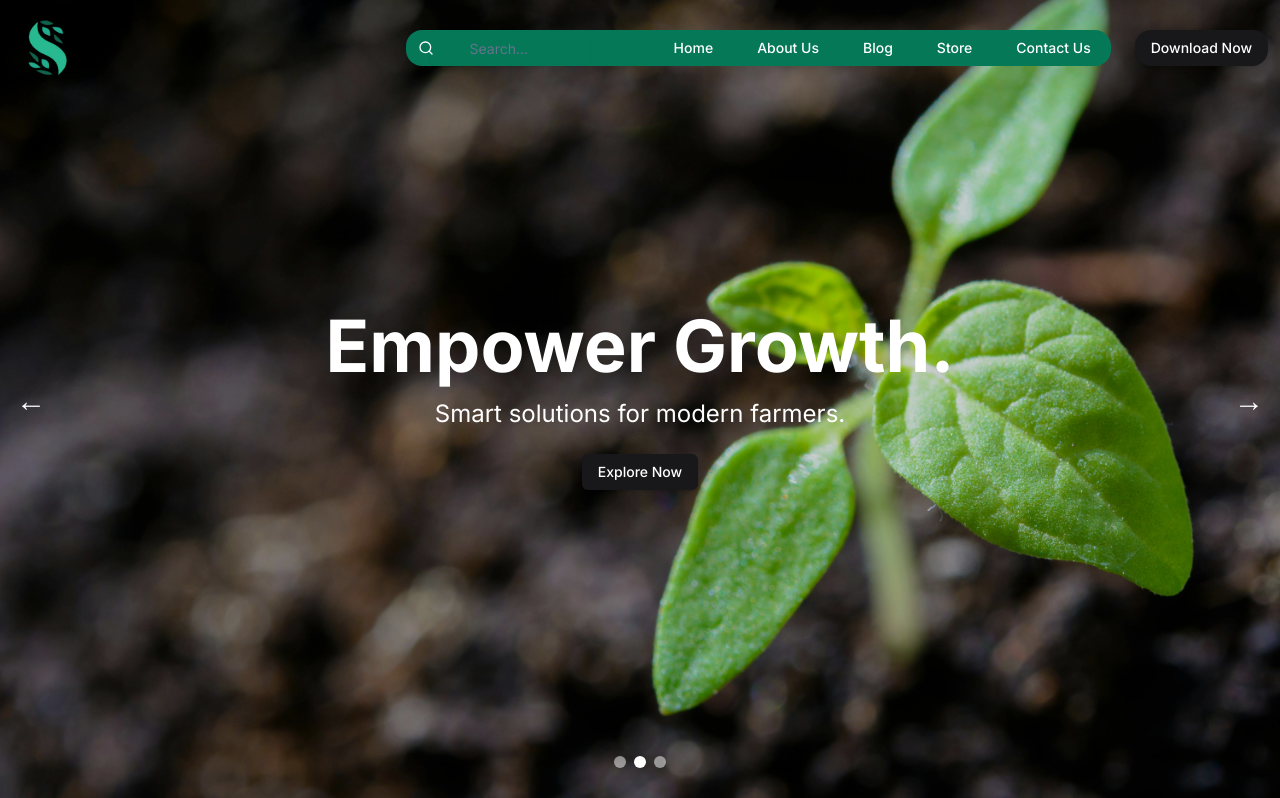
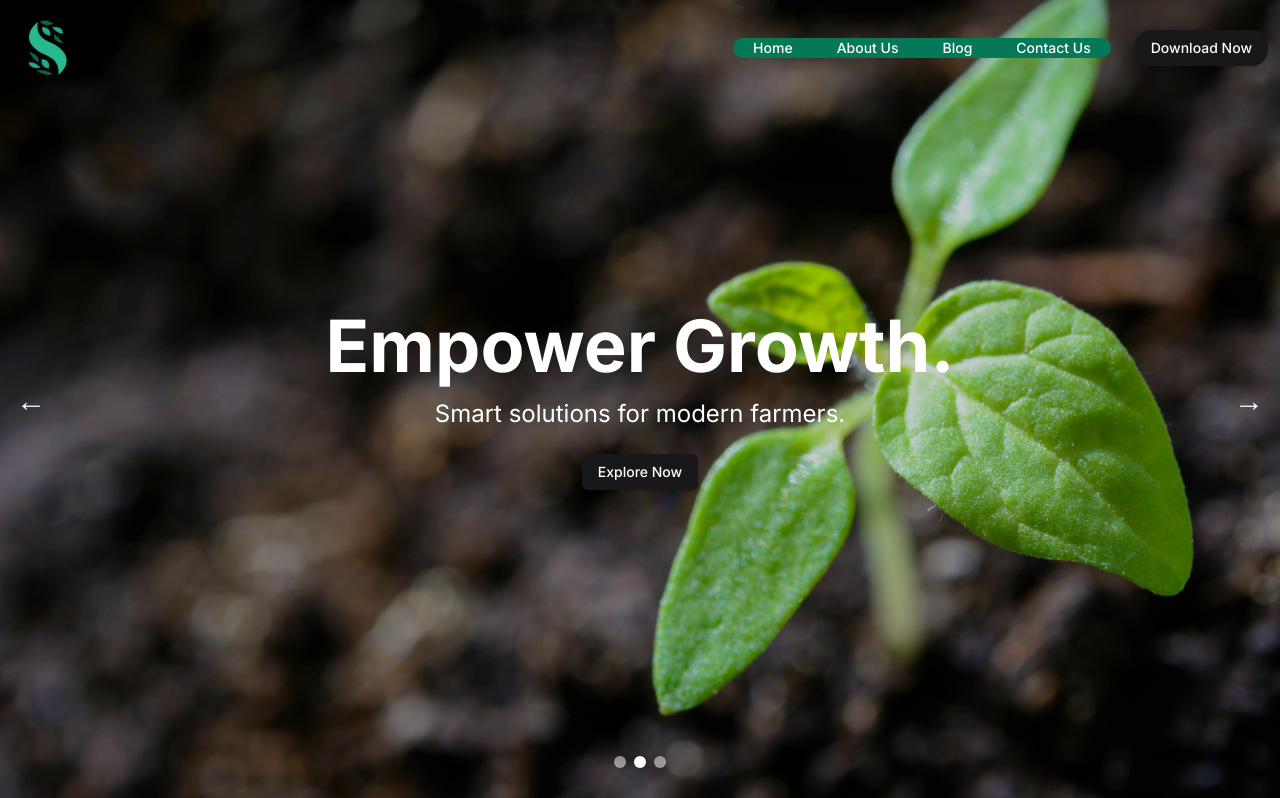
Before and after one commit to SurathW1/Smart-Sprout-web, a Next.js app: page / in a window 1280 px wide. Shown: the top 798 px of the page. Built offline with nearby package versions, Linux system fonts and the light colour scheme.

Commit message:
navbar update

```diff
--- a/src/components/site-header.tsx
+++ b/src/components/site-header.tsx
@@ -13,17 +13,9 @@ export function SiteHeader() {
                         <img src="/Logo.png" alt="" height={93} width={63}/>
                     </Link>
                     <br />
-
                 </div>
                 <nav className="flex items-center gap-4 lg:gap-6 absolute right-3" >
                     <div className="hidden lg:flex items-center space-x-1 relative bg-emerald-700 text-white gap-10 rounded-2xl px-5 ">
-                        <Search className="absolute left-3 h-4 w-4 text-white" />
-                        <Input
-                            type="search"
-                            placeholder="Search..."
-                            className="pl-10 w-40 border-none text-white placeholder-{white}"
-                        />
-                        <br />
                         <Link
                             href="/"
                             className="text-sm font-medium text-white hover:text-primary transition-colors"
@@ -43,12 +35,6 @@ export function SiteHeader() {
                             Blog
                         </Link>
                         <Link
-                            href="/store"
-                            className="text-sm font-medium text-white hover:text-primary transition-colors"
-                        >
-                            Store
-                        </Link>
-                        <Link
                             href="/contact"
                             className="text-sm font-medium text-white hover:text-primary transition-colors"
                         >
@@ -58,7 +44,6 @@ export function SiteHeader() {
                         <Button variant="default" className="bg-zinc-900 text-white hover:bg-zinc-800 rounded-2xl">
                             Download Now
                         </Button>
-
                 </nav>
             </div>
         </header>
```
